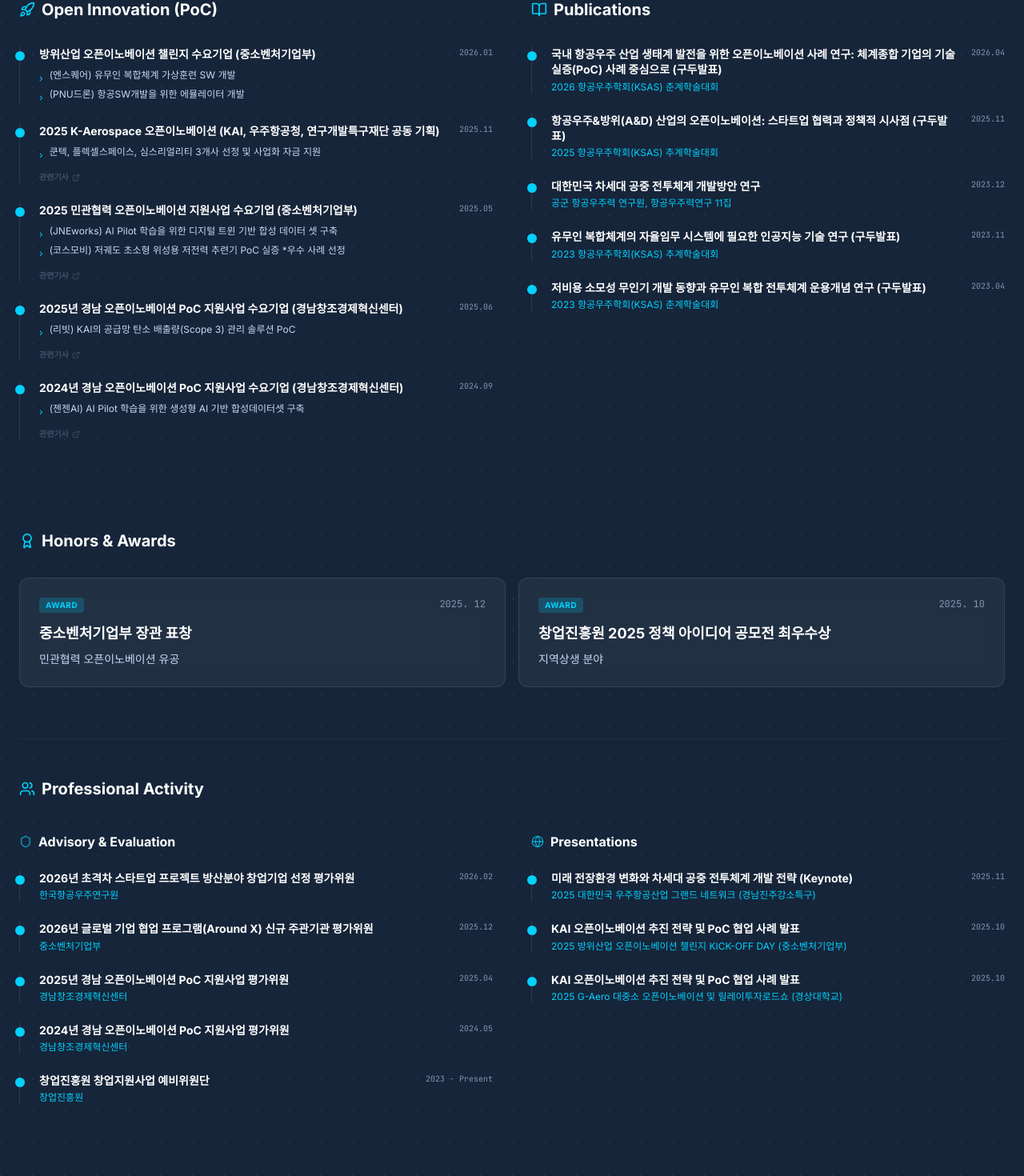
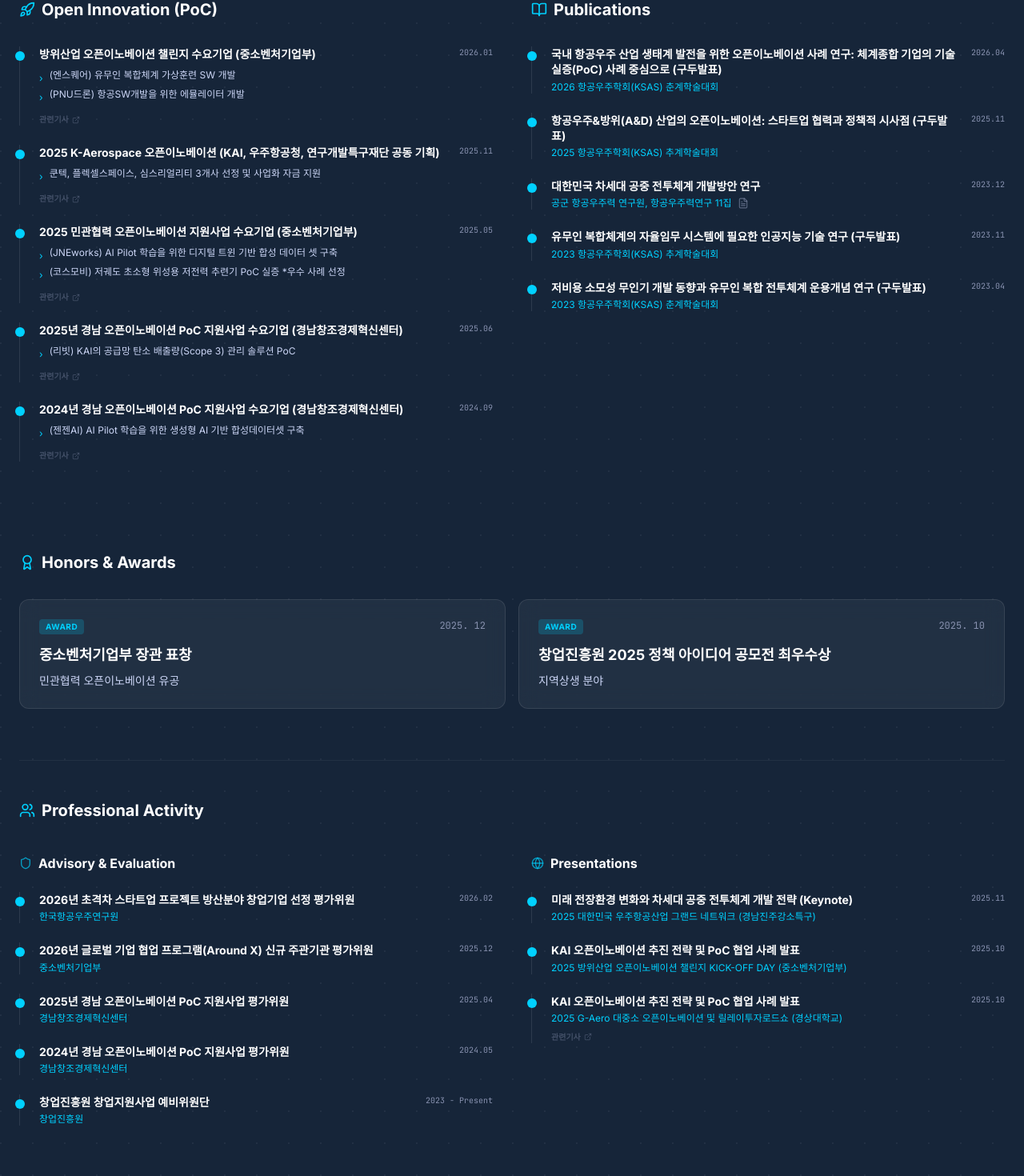
Before and after one commit to justin-log/portfolio, a React (Vite) app: page / in a window 1280 px wide. Shown: the part 4492-5962 px from the top of the page at 80% size. Built offline with nearby package versions, Linux system fonts and the light colour scheme.

Commit message:
feat: Add news links to publications
Introduces 'news_url' field to publication entries in portfolio data and updates the UI to display it. This enhances the portfolio by providing direct links to relevant news or source material for publications.

```diff
--- a/src/App.tsx
+++ b/src/App.tsx
@@ -24,7 +24,8 @@
   MapPin,
   GraduationCap,
   Users,
-  Home
+  Home,
+  FileText
 } from 'lucide-react';
 import portfolioData from './data/portfolio.json';
 
@@ -532,13 +533,26 @@
               </h3>
               <div className="space-y-6">
                 {portfolioData.publications.map((pub, idx) => (
-                  <div key={idx} className="relative pl-5 md:pl-6 border-l border-white/10">
+                  <div key={idx} className="group relative pl-5 md:pl-6 border-l border-white/10">
                     <div className="absolute -left-1.5 top-1.5 w-3 h-3 rounded-full bg-electric-blue" />
                     <div className="flex flex-col sm:flex-row sm:justify-between sm:items-start mb-1">
                       <h4 className="font-bold text-white text-sm leading-snug">{pub.content}</h4>
                       <span className="text-space-slate font-mono text-[10px] whitespace-nowrap mt-1 sm:mt-0 sm:ml-4">{pub.date}</span>
                     </div>
-                    <p className="text-[10px] md:text-xs text-electric-blue">{pub.title}</p>
+                    <div className="flex items-center gap-2 mb-2">
+                      <p className="text-[10px] md:text-xs text-electric-blue">{pub.title}</p>
+                      {(pub as any).news_url && (
+                        <a
+                          href={(pub as any).news_url}
+                          target="_blank"
+                          rel="noopener noreferrer"
+                          className="text-space-slate/60 hover:text-white transition-colors"
+                          title="상세 문서 보기"
+                        >
+                          <FileText className="w-3 h-3 md:w-3.5 md:h-3.5" />
+                        </a>
+                      )}
+                    </div>
                   </div>
                 ))}
               </div>
@@ -608,13 +622,23 @@
                 </h4>
                 <div className="space-y-6">
                   {portfolioData.presenter.map((pres, idx) => (
-                    <div key={idx} className="relative pl-5 md:pl-6 border-l border-white/10">
+                    <div key={idx} className="group relative pl-5 md:pl-6 border-l border-white/10">
                       <div className="absolute -left-1.5 top-1.5 w-3 h-3 rounded-full bg-electric-blue" />
                       <div className="flex flex-col sm:flex-row sm:justify-between sm:items-start mb-1">
                         <h4 className="font-bold text-white text-sm leading-snug">{pres.topic}</h4>
                         <span className="text-space-slate font-mono text-[10px] whitespace-nowrap mt-1 sm:mt-0 sm:ml-4">{pres.date}</span>
                       </div>
-                      <p className="text-[10px] md:text-xs text-electric-blue">{pres.title}</p>
+                      <p className="text-[10px] md:text-xs text-electric-blue mb-2">{pres.title}</p>
+                      {(pres as any).news_url && (
+                        <a
+                          href={(pres as any).news_url}
+                          target="_blank"
+                          rel="noopener noreferrer"
+                          className="text-[10px] font-bold text-space-slate/40 group-hover:text-electric-blue transition-colors flex items-center gap-1"
+                        >
+                          관련기사 <ExternalLink className="w-2.5 h-2.5" />
+                        </a>
+                      )}
                     </div>
                   ))}
                 </div>
--- a/src/data/portfolio.json
+++ b/src/data/portfolio.json
@@ -206,7 +206,8 @@
       "items": [
         "(엔스퀘어) 유무인 복합체계 가상훈련 SW 개발",
         "(PNU드론) 항공SW개발을 위한 에뮬레이터 개발"
-      ]
+      ],
+      "news_url": "https://www.korea.kr/briefing/pressReleaseView.do?newsId=156738611#pressRelease"
     },
     {
       "title": "2025 K-Aerospace 오픈이노베이션 (KAI, 우주항공청, 연구개발특구재단 공동 기획)",
@@ -256,7 +257,8 @@
     {
       "title": "공군 항공우주력 연구원, 항공우주력연구 11집",
       "date": "2023.12",
-      "content": "대한민국 차세대 공중 전투체계 개발방안 연구"
+      "content": "대한민국 차세대 공중 전투체계 개발방안 연구",
+      "news_url": "https://www.arokaf.co.kr/sub07/sub07_3_view.html?no=77&page=1"
     },
     {
       "title": "2023 항공우주학회(KSAS) 추계학술대회",
@@ -358,7 +360,8 @@
     {
       "title": "2025 G-Aero 대중소 오픈이노베이션 및 릴레이투자로드쇼 (경상대학교)",
       "date": "2025.10",
-      "topic": "KAI 오픈이노베이션 추진 전략 및 PoC 협업 사례 발표"
+      "topic": "KAI 오픈이노베이션 추진 전략 및 PoC 협업 사례 발표",
+      "news_url": "https://www.gnen.net/news/articleView.html?idxno=140057"
     }
   ]
 }
```
